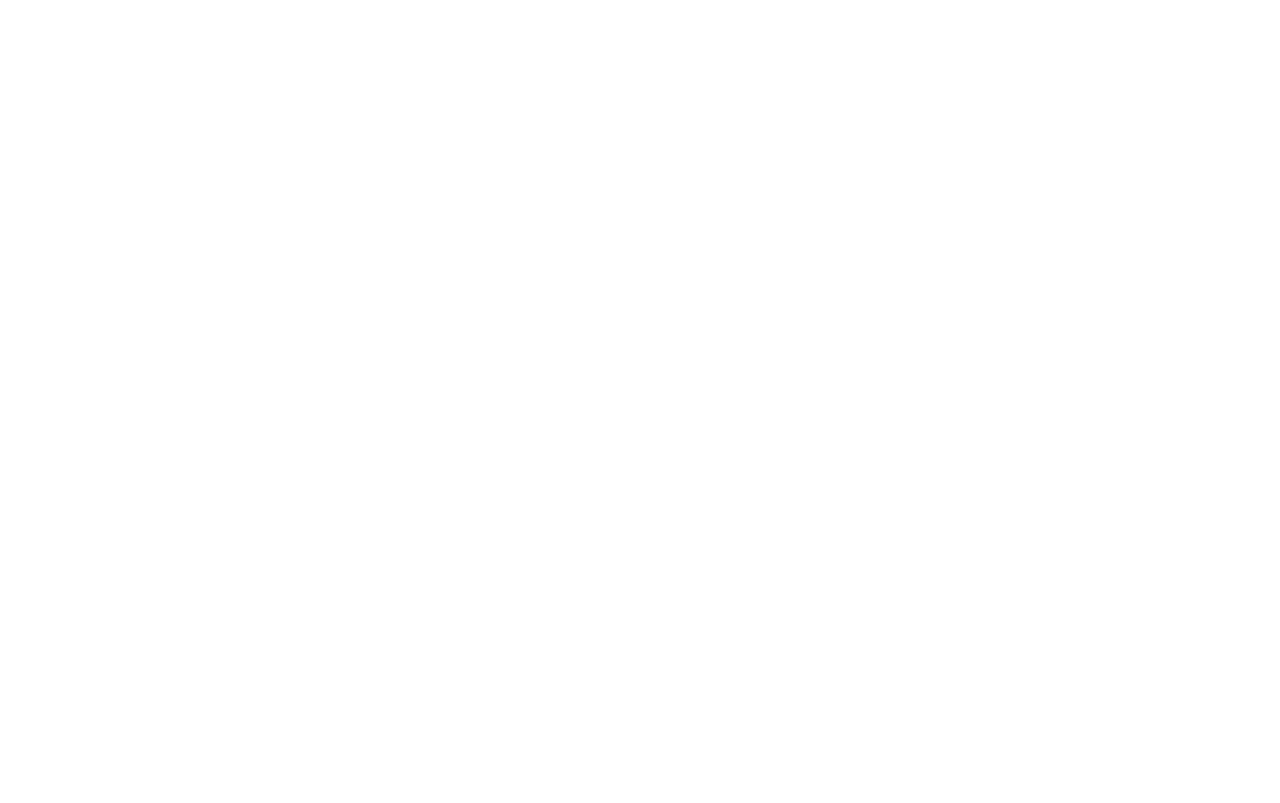
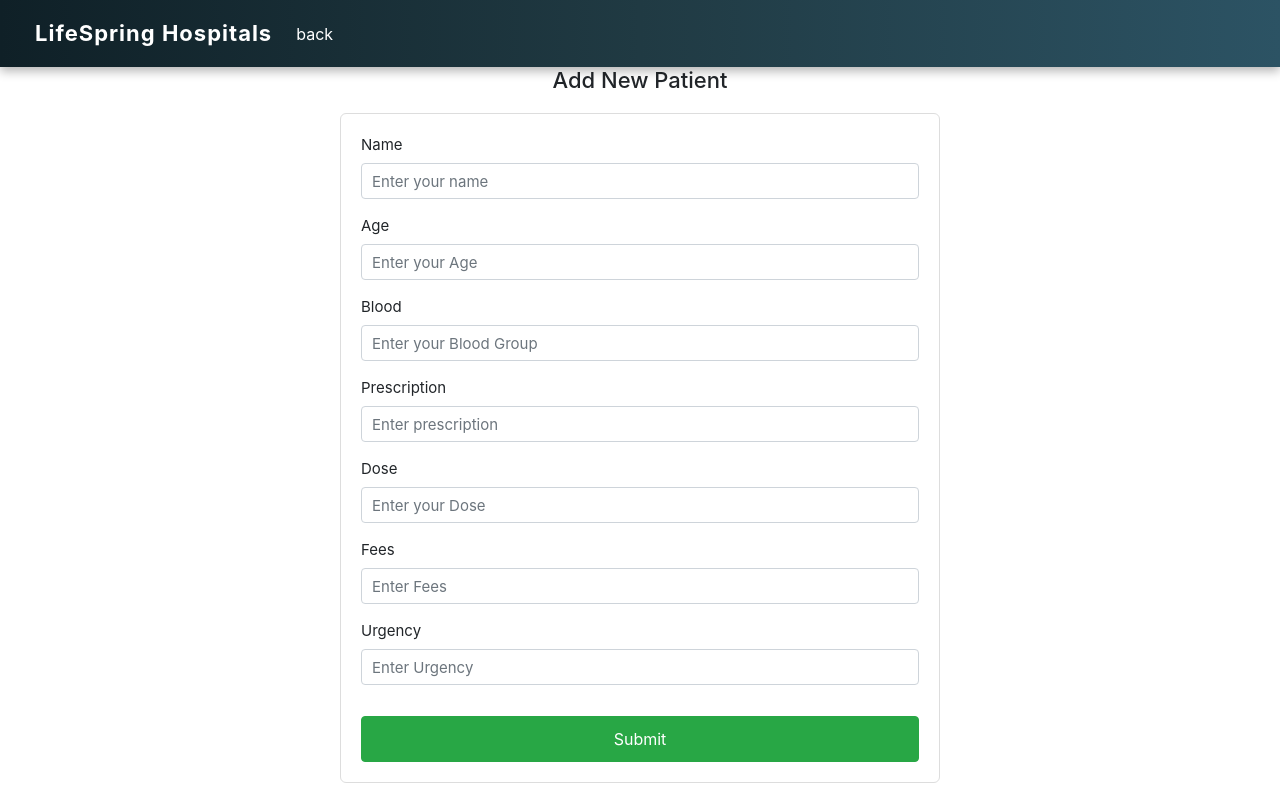
Before and after one commit to arotechetan18/Hospital-Management-System-with-Springboot, an Angular app in the folder Frontend/Hospital_UI/: page /createpatient in a window 1280 px wide. Before the commit this address led to /. Built offline with nearby package versions, Linux system fonts and the light colour scheme.

Commit message:
Added Add Patient form in Doctor Dashboard

```diff
--- a/Frontend/Hospital_UI/src/app/app-routing.module.ts
+++ b/Frontend/Hospital_UI/src/app/app-routing.module.ts
@@ -5,6 +5,7 @@
 import { CreateAppointmentComponent } from './create-appointment/create-appointment.component';
 import { HomepageComponent } from './homepage/homepage.component';
 import { DoctorDashboardComponent } from './doctor-dashboard/doctor-dashboard.component';
+import { CreatePatientComponent } from './create-patient/create-patient.component';
 
 const routes: Routes = [
  { path:'admin',component:AdmindashboardComponent},
@@ -12,7 +13,8 @@
  {path:'create-appointment',component:CreateAppointmentComponent},
  {path:'home',component:HomepageComponent},
  {path:'',redirectTo:'home',pathMatch:'full'},
- {path:'doctordashboard',component:DoctorDashboardComponent}
+ {path:'doctordashboard',component:DoctorDashboardComponent},
+ {path:'createpatient',component:CreatePatientComponent}
 ];
 
 @NgModule({
--- a/Frontend/Hospital_UI/src/app/app.module.ts
+++ b/Frontend/Hospital_UI/src/app/app.module.ts
@@ -11,6 +11,7 @@
 import { FormsModule } from '@angular/forms';
 import { HomepageComponent } from './homepage/homepage.component';
 import { DoctorDashboardComponent } from './doctor-dashboard/doctor-dashboard.component';
+import { CreatePatientComponent } from './create-patient/create-patient.component';
 
 @NgModule({
   declarations: [
@@ -20,6 +21,7 @@
     CreateAppointmentComponent,
     HomepageComponent,
     DoctorDashboardComponent,
+    CreatePatientComponent,
 
   ],
   imports: [
--- /dev/null
+++ b/Frontend/Hospital_UI/src/app/create-patient/create-patient.component.css
@@ -0,0 +1,55 @@
+
+form {
+  max-width: 600px;
+  margin: 20px auto;
+  padding: 20px;
+  border: 1px solid #ddd;
+  border-radius: 6px;
+  background-color: #fff;
+}
+
+.form-group {
+  margin-bottom: 16px;
+}
+
+.form-group label {
+  font-size: 15px;
+  margin-bottom: 6px;
+  display: block;
+}
+
+.form-control {
+  padding: 8px 10px;
+  font-size: 15px;
+}
+
+button {
+  margin-top: 15px;
+  width: 100%;
+  padding: 10px;
+}
+
+.custom-navbar {
+  background: linear-gradient(90deg, #0f2027, #203a43, #2c5364);
+  padding: 12px 20px;
+  box-shadow: 0 4px 10px rgba(0, 0, 0, 0.3);
+}
+
+.navbar-brand {
+  color: white !important;
+  font-size: 22px;
+  font-weight: bold;
+  letter-spacing: 1px;
+}
+
+.nav-link {
+  color: white !important;
+  font-size: 16px;
+  margin-right: 15px;
+}
+
+h2 {
+  margin-bottom: 15px;
+  font-size: 22px;
+  font-weight: 500;
+}
--- /dev/null
+++ b/Frontend/Hospital_UI/src/app/create-patient/create-patient.component.html
@@ -0,0 +1,76 @@
+<nav class="navbar navbar-expand-lg custom-navbar">
+  <div class="container-fluid">
+    <a class="navbar-brand" href="#">LifeSpring Hospitals</a>
+
+    <button
+      class="navbar-toggler"
+      type="button"
+      data-bs-toggle="collapse"
+      data-bs-target="#navbarSupportedContent">
+      <span class="navbar-toggler-icon"></span>
+    </button>
+
+    <div class="collapse navbar-collapse" id="navbarSupportedContent">
+      <ul class="navbar-nav me-auto mb-2 mb-lg-0">
+        <li class="nav-item">
+
+          <a class="nav-link active" routerLink="/doctordashboard">
+           back
+          </a>
+        </li>
+
+      </ul>
+
+
+    </div>
+  </div>
+</nav>
+<div>
+    <h2 class="text-center">Add New Patient</h2>
+
+    <form (ngSubmit)="onSubmit()" #patientForm="ngForm">
+
+        <div class="form-group">
+            <label>Name</label>
+            <input type="text" id="name" name="name" placeholder="Enter your name" class="form-control" [(ngModel)]="patient.name"/>
+        </div>
+
+          <div class="form-group">
+            <label>Age</label>
+            <input type="text" id="age" name="age" placeholder="Enter your Age" class="form-control" [(ngModel)]="patient.age"/>
+        </div>
+
+
+          <div class="form-group">
+            <label>Blood</label>
+            <input type="text" id="blood" name="blood" placeholder="Enter your Blood Group" class="form-control" [(ngModel)]="patient.blood"/>
+        </div>
+
+
+          <div class="form-group">
+            <label>Prescription</label>
+            <input type="text" id="prescription" name="prescription" placeholder="Enter prescription" class="form-control" [(ngModel)]="patient.prescription"/>
+        </div>
+
+
+          <div class="form-group">
+            <label>Dose</label>
+            <input type="text" id="dose" name="dose" placeholder="Enter your Dose" class="form-control" [(ngModel)]="patient.dose"/>
+        </div>
+
+
+          <div class="form-group">
+            <label>Fees</label>
+            <input type="text" id="fees" name="fees" placeholder="Enter Fees" class="form-control" [(ngModel)]="patient.fees"/>
+        </div>
+
+
+          <div class="form-group">
+            <label>Urgency</label>
+            <input type="text" id="urgency" name="urgency" placeholder="Enter Urgency" class="form-control" [(ngModel)]="patient.urgency"/>
+        </div>
+
+<button type="submit" class="btn btn-success">Submit</button>
+
+    </form>
+    </div>
--- /dev/null
+++ b/Frontend/Hospital_UI/src/app/create-patient/create-patient.component.ts
@@ -0,0 +1,37 @@
+import { Component } from '@angular/core';
+import { Patient } from '../patient';
+import { PatientService } from '../patient.service';
+import { Router } from '@angular/router';
+
+@Component({
+  selector: 'app-create-patient',
+  templateUrl: './create-patient.component.html',
+  styleUrl: './create-patient.component.css'
+})
+export class CreatePatientComponent {
+
+  patient:Patient=new Patient();
+
+  constructor(private patientService:PatientService,private router:Router){
+  }
+
+  goToPatientlist(){
+    this.router.navigateByUrl('/doctordashboard');
+  }
+
+  savePatients(){
+    this.patientService.createPatient(this.patient).subscribe(data=>{
+        this.patient=data
+      console.log(data);
+      this.goToPatientlist();
+
+    })
+  }
+  onSubmit(){
+alert("from is submittted")
+    this.savePatients();
+
+  }
+
+
+}
--- a/Frontend/Hospital_UI/src/app/doctor-dashboard/doctor-dashboard.component.html
+++ b/Frontend/Hospital_UI/src/app/doctor-dashboard/doctor-dashboard.component.html
@@ -10,11 +10,11 @@
 
 
         <li class="nav-item">
-          <a style="color: white;"class="nav-link active" aria-current="page" href="javascript:void(0);" routerLink="/create-patient">Add Patient</a>
+          <a style="color: white;"class="nav-link active" aria-current="page" routerLink="/createpatient">Add Patient</a>
         </li>
 
         <li class="nav-item">
-          <a style="color: white;"class="nav-link active" aria-current="page" href="javascript:void(0);" routerLink="/view-medicine">View Medicines</a>
+          <a style="color: white;"class="nav-link active" aria-current="page"  routerLink="/view-medicine">View Medicines</a>
         </li>
 
 
@@ -35,9 +35,9 @@
   <div class="grid">
   <div class="container">
 
-    <h2 style="text-align: center; margin-top: 10px;">Dashboard</h2>
+    <h2 style="text-align: center; margin-top: 10px;"> Doctor Dashboard</h2>
     <a style="color: rgb(86, 86, 86); font-size: x-large;"><marquee behavior="scroll" direction="left">
-      Welcome to Dashboard. Please find the patient list available below!!. Click Add Patient to Add patients, Click View Medicines to view and update Medicines</marquee></a>
+      Welcome to Doctor Dashboard. Please find the patient list available below!!. Click Add Patient to Add patients, Click View Medicines to view and update Medicines</marquee></a>
     <hr>
   <a style="color: rgb(86, 86, 86); font-size: xx-large;">Current Patient List in your Queue</a>
   <div class="tableFixHead">
@@ -52,7 +52,8 @@
       <th>prescription</th>
       <th>Blood type</th>
         <th>Urgency</th>
-        <th>Action</th>
+        <th>Fees</th>
+
         </tr>
     </thead>
     <tbody><tr *ngFor="let patient of patients">
@@ -63,5 +64,8 @@
   <td>{{patient.prescription}}</td>
   <td>{{patient.blood}}</td>
   <td>{{patient.urgency}}</td>
+  <td>{{patient.fees}}</td>
+</tr>
+
     </tbody>
 </table>
--- a/Frontend/Hospital_UI/src/app/doctor-dashboard/doctor-dashboard.component.ts
+++ b/Frontend/Hospital_UI/src/app/doctor-dashboard/doctor-dashboard.component.ts
@@ -1,4 +1,4 @@
-import { Component } from '@angular/core';
+import { Component, OnInit } from '@angular/core';
 import { Patient } from '../patient';
 import { PatientService } from '../patient.service';
 
@@ -7,7 +7,7 @@
   templateUrl: './doctor-dashboard.component.html',
   styleUrl: './doctor-dashboard.component.css'
 })
-export class DoctorDashboardComponent {
+export class DoctorDashboardComponent implements OnInit {
 
 constructor(private patienService:PatientService){}
 
--- a/Frontend/Hospital_UI/src/app/patient.service.ts
+++ b/Frontend/Hospital_UI/src/app/patient.service.ts
@@ -10,9 +10,14 @@
 
   constructor(private httpClient:HttpClient) { }
 
-  private baseUrl="http://localhost:8080/api/v1"
+  private baseUrl="http://localhost:8080/api/v1/patients"
 
   getPatientList():Observable<Patient[]>{
     return this.httpClient.get<Patient[]>(`${this.baseUrl}`)
   }
+
+  createPatient(patient:Patient):Observable<Patient>{
+
+    return this.httpClient.post<Patient>(`${this.baseUrl}`,patient);
+  }
 }
--- a/Frontend/Hospital_UI/src/app/patient.ts
+++ b/Frontend/Hospital_UI/src/app/patient.ts
@@ -1,10 +1,11 @@
 export class Patient {
 
-    id:number=0
+    id?:number
     name:string="";
     age:string="";
     blood:string="";
     prescription:string="";
     dose:string="";
     urgency:string="";
+    fees:string="";
 }
```
Also changed, not shown: 2 other files (tests, documents, lock files or other folders). Lines whose indentation alone changed are shown as unchanged.
